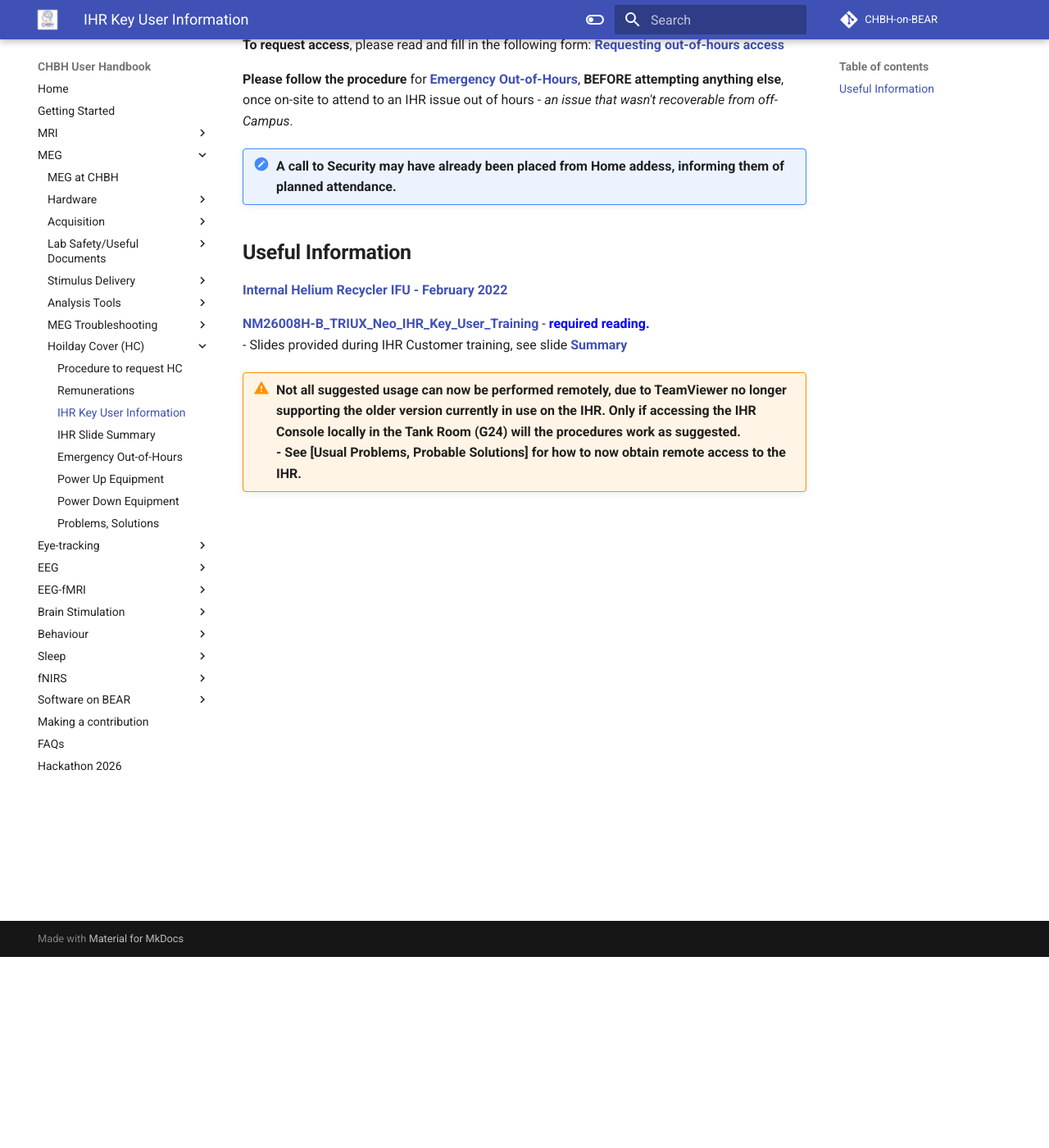
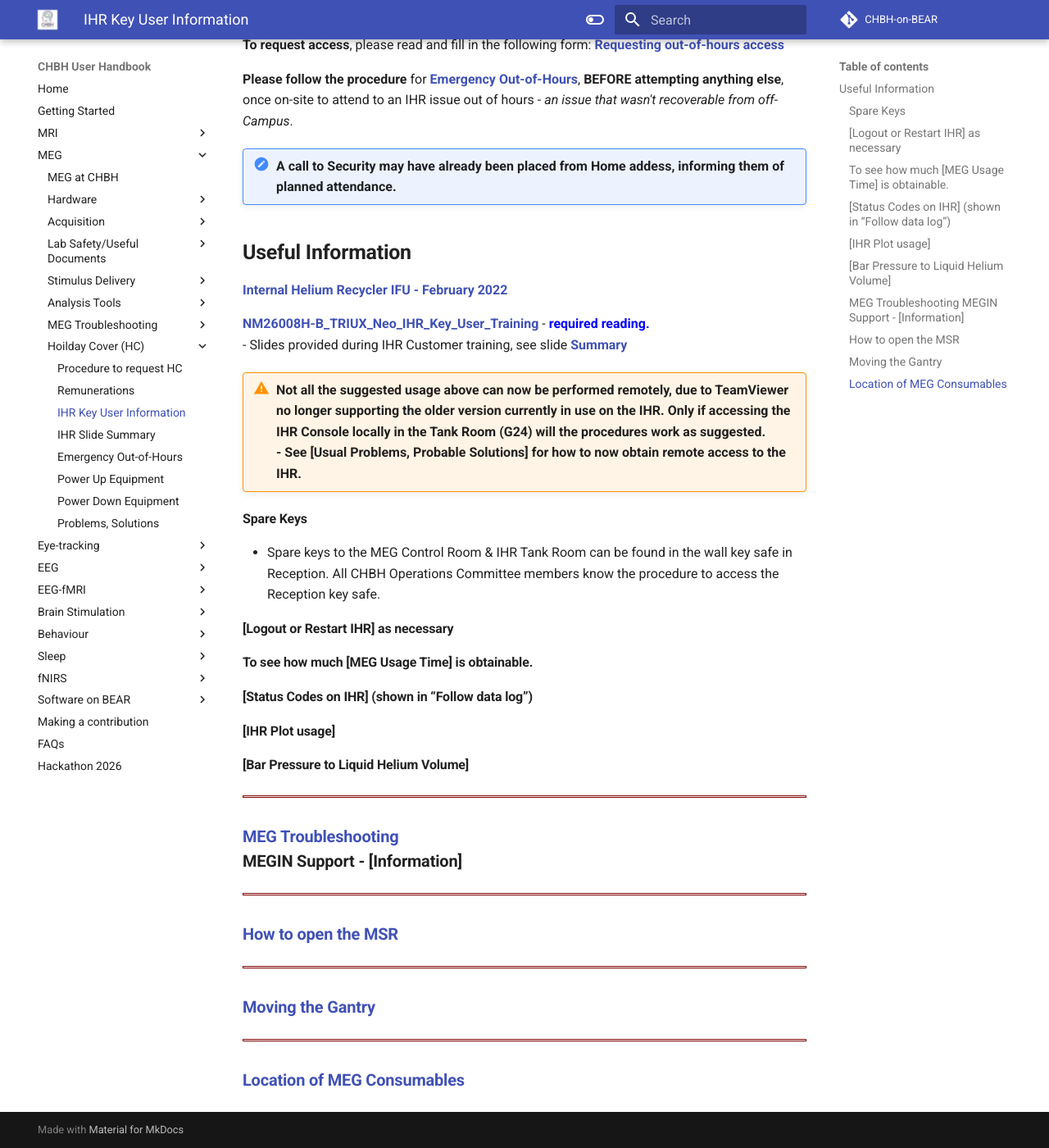
Before and after one commit to chbh-opensource/chbh-on-bear, an MkDocs documentation site: the page built from docs/meg/troubleshooting/ihr_key_user.md, in a window 1280 px wide and 1400 px high, scrolled down 233 px. Shown: the whole window at 82% size. Built offline with MkDocs 1.6.1 and Material for MkDocs 9.7.7, drawn with Linux system fonts in a browser that asks for light colours; comment, search, counter and statistics services are not loaded.

Commit message:
Still working on MEG HC repo

```diff
--- a/docs/meg/troubleshooting/ihr_key_user.md
+++ b/docs/meg/troubleshooting/ihr_key_user.md
@@ -15,4 +15,30 @@
 **[NM26008H-B_TRIUX_Neo_IHR_Key_User_Training](https://canvas.bham.ac.uk/courses/81128/files/folder/MEG?preview=22531332)** - **<span style="color:blue">required reading.</span>**<br />
 - Slides provided during IHR Customer training, see slide **[Summary](../troubleshooting/summary.md)**
 
-!!! warning "<span style="font-size:medium">Not all suggested usage can now be performed remotely, due to TeamViewer no longer supporting the older version currently in use on the IHR. Only if accessing the IHR Console locally in the Tank Room (G24) will the procedures work as suggested.<br /> - See [Usual Problems, Probable Solutions] for how to now obtain remote access to the IHR.</span>"
+!!! warning "<span style="font-size:medium">Not all the suggested usage above can now be performed remotely, due to TeamViewer no longer supporting the older version currently in use on the IHR. Only if accessing the IHR Console locally in the Tank Room (G24) will the procedures work as suggested.<br /> - See [Usual Problems, Probable Solutions] for how to now obtain remote access to the IHR.</span>"
+
+#### **Spare Keys**
+- Spare keys to the MEG Control Room & IHR Tank Room can be found in the wall key safe in Reception. All CHBH Operations Committee members know the procedure to access the Reception key safe.
+
+#### **[Logout or Restart IHR] as necessary**
+
+#### **To see how much [MEG Usage Time] is obtainable**.
+#### **[Status Codes on IHR]** (shown in “**Follow data log**”)
+#### **[IHR Plot usage]**
+#### **[Bar Pressure to Liquid Helium Volume]**
+
+<hr style="border:1px solid maroon">
+
+### **[MEG Troubleshooting](../../meg/troubleshooting/troubleshooting.md) <br />MEGIN Support - [Information]**
+
+<hr style="border:1px solid maroon">
+
+### **[How to open the MSR](../../meg/hardware/msr.md)**
+
+<hr style="border:1px solid maroon">
+
+### **[Moving the Gantry](../../meg/acquisition/moving-the-gantry.md)**
+
+<hr style="border:1px solid maroon">
+
+### **[Location of MEG Consumables](../../meg/acquisition/meg-consumables.md)**
```
Also changed, not shown: docs/meg/troubleshooting/summary.md (+1 -1 lines).
